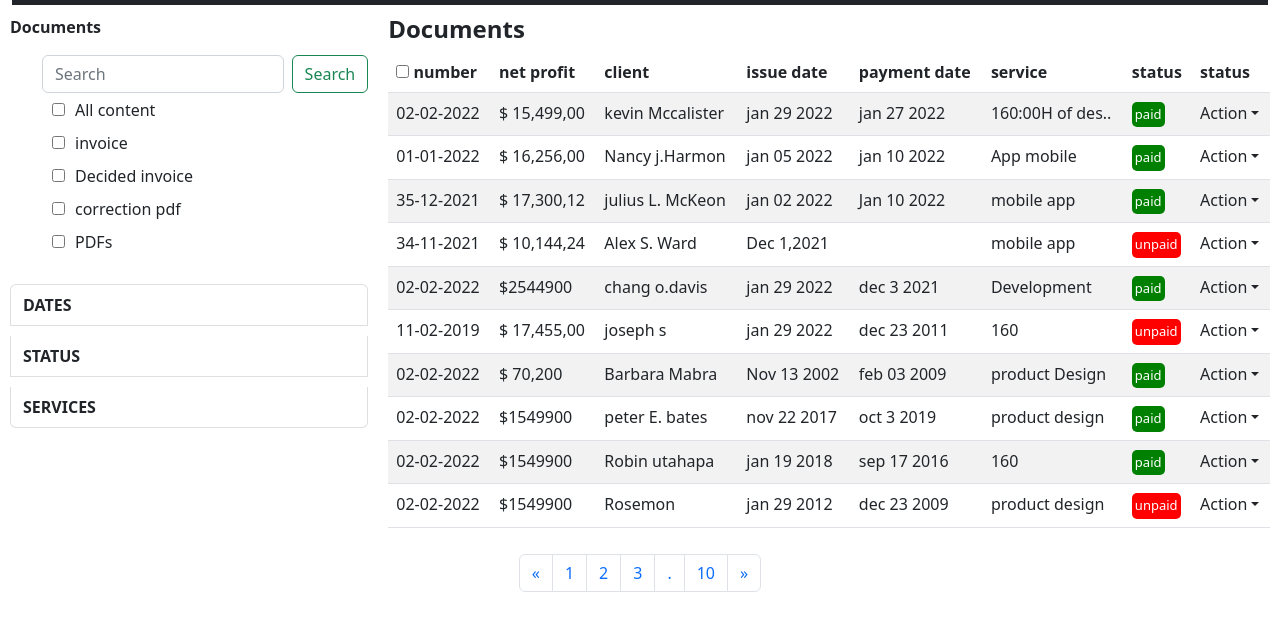
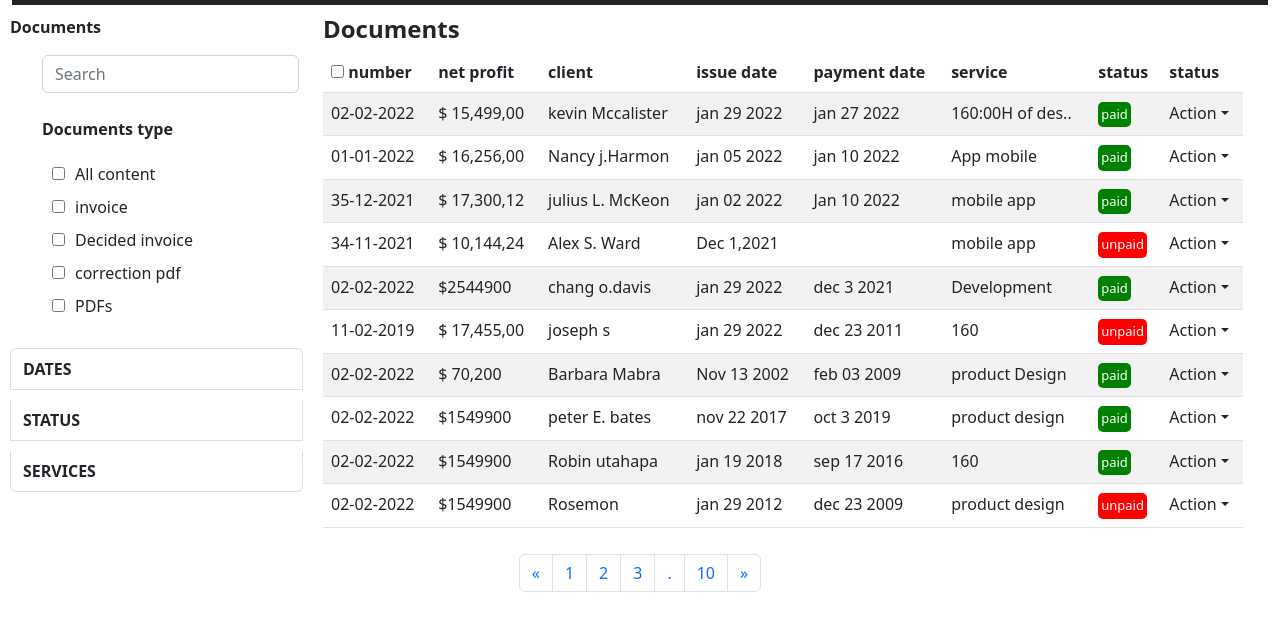
Before and after one commit to sheetalsharmazehntech/html-css-task, a plain HTML site: page nnew/index.html in a window 1280 px wide. Shown: the part 51-682 px from the top of the page. Drawn offline with Linux system fonts and the light colour scheme.

Commit message:
add some

```diff
--- a/nnew/index.html
+++ b/nnew/index.html
@@ -49,10 +49,11 @@
 
             <div>
         <form class="d-flex " role="search">
-            <input class="form-control me-2" type="search" placeholder="Search" >
-            <button class="btn btn-outline-success" type="submit">Search</button>
+            <input class="form-control me-1" type="search" placeholder="Search" >
+
           </form>
-
+          <br>
+          <p><b>Documents type</b></p>
           <li>
             <input class="cck pdmd"  type="checkbox" name="" id="">All content
           </li>
```
